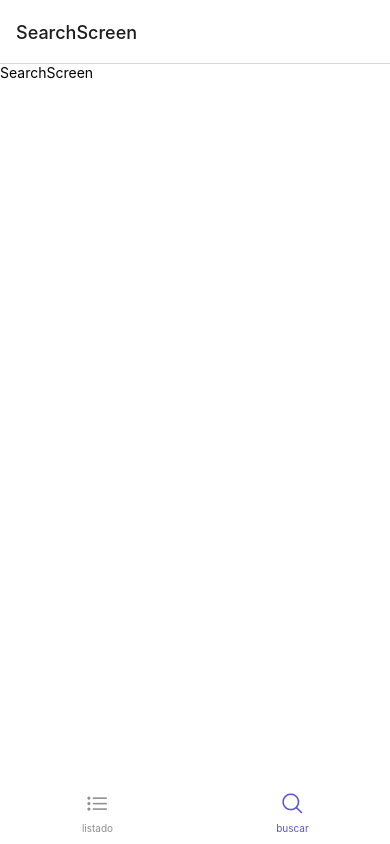
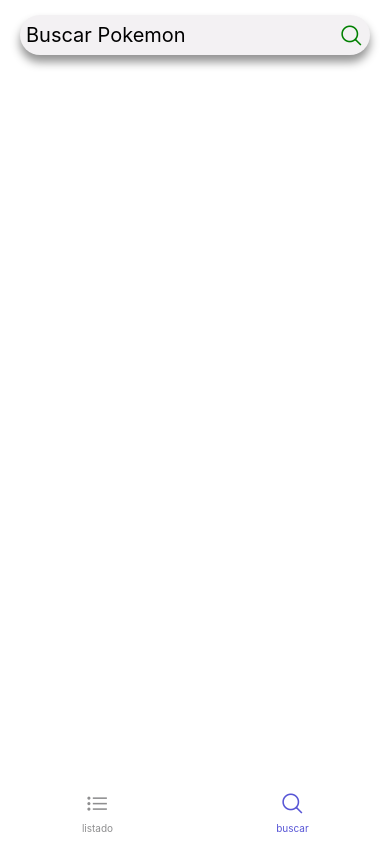
Before and after one commit to Mario-Chavez/pekeDex-ReactNative, a React Native app: screen /SearchScreen in a window 390 px wide. Built offline with nearby package versions, Linux system fonts and the light colour scheme; no server answers.

Commit message:
se agrego la barra de busqueda

```diff
--- /dev/null
+++ b/src/components/SearchInput.tsx
@@ -0,0 +1,50 @@
+import React from 'react';
+import {Platform, StyleSheet, Text, TextInput, View} from 'react-native';
+import Icon from 'react-native-vector-icons/Ionicons';
+
+export const SearchInput = () => {
+  return (
+    <View style={styles.container}>
+      <View style={styles.textBackground}>
+        <TextInput
+          placeholder="Buscar Pokemon"
+          style={{
+            ...styles.textInput,
+            top: Platform.OS === 'ios' ? 0 : 2,
+          }}
+          autoCapitalize="none"
+          autoCorrect={false}
+        />
+        <Icon name="search-outline" color="green" size={25} />
+      </View>
+    </View>
+  );
+};
+
+const styles = StyleSheet.create({
+  container: {
+    // backgroundColor: 'red',
+  },
+  textBackground: {
+    backgroundColor: '#f3f1f3',
+    borderRadius: 50,
+    height: 40,
+    paddingHorizontal: 20,
+    justifyContent: 'center',
+    alignItems: 'center',
+    flexDirection: 'row',
+    shadowColor: '#000',
+    shadowOffset: {
+      width: 0,
+      height: 7,
+    },
+    shadowOpacity: 0.43,
+    shadowRadius: 9.51,
+
+    elevation: 15,
+  },
+  textInput: {
+    flex: 1,
+    fontSize: 20,
+  },
+});
--- a/src/navigator/Tabs.tsx
+++ b/src/navigator/Tabs.tsx
@@ -14,6 +14,7 @@
         backgroundColor: 'white',
       }}
       screenOptions={{
+        headerShown: false,
         tabBarActiveTintColor: '#5856d6',
         tabBarLabelStyle: {
           marginBottom: Platform.OS === 'ios' ? 0 : 10,
--- a/src/screens/SearchScreen.tsx
+++ b/src/screens/SearchScreen.tsx
@@ -1,10 +1,18 @@
 import React from 'react';
-import {View, Text} from 'react-native';
+import {View, Text, Platform} from 'react-native';
+import {useSafeAreaInsets} from 'react-native-safe-area-context';
+import {SearchInput} from '../components/SearchInput';
 
 export default function SearchScreen() {
+  const {top} = useSafeAreaInsets();
   return (
-    <View>
-      <Text>SearchScreen</Text>
+    <View
+      style={{
+        flex: 1,
+        marginTop: Platform.OS === 'ios' ? top : top + 15,
+        marginHorizontal: 20,
+      }}>
+      <SearchInput />
     </View>
   );
 }
```
